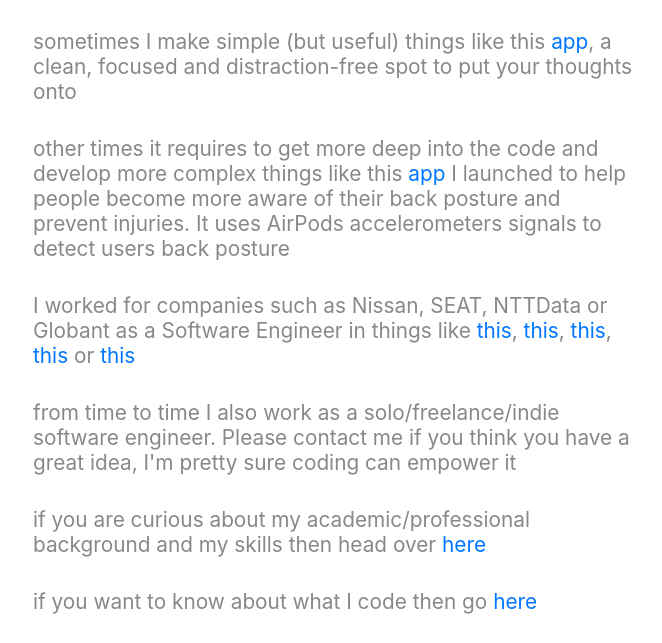
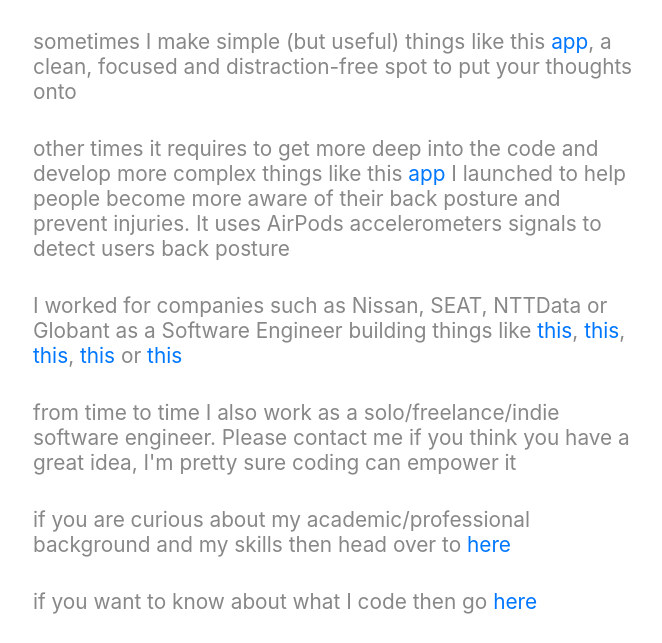
Before and after one commit to JCentercreation/PersonalWebSite, a plain HTML site: page index.html in a window 1280 px wide. Shown: the part 125-768 px from the top of the page, without its empty margins (7-669 px from the left). Drawn offline with Linux system fonts and the light colour scheme.

Commit message:
Fix - English language corrections

```diff
--- a/index.html
+++ b/index.html
@@ -16,9 +16,9 @@
     <p class="tagline">just a guy who likes to build new stuff</p>
     <p class="tagline">sometimes I make simple (but useful) things like this <a href="https://apps.apple.com/app/writingfree/id6751441278">app</a>, a clean, focused and distraction-free spot to put your thoughts onto</p>
     <p class="tagline">other times it requires to get more deep into the code and develop more complex things like this <a href="https://www.necktimer.com">app</a> I launched to help people become more aware of their back posture and prevent injuries. It uses AirPods accelerometers signals to detect users back posture</p>
-    <p class="tagline">I worked for companies such as Nissan, SEAT, NTTData or Globant as a Software Engineer in things like <a href="https://apps.apple.com/es/app/app-banco-sabadell/id347887638">this</a>, <a href="https://apps.apple.com/es/app/santander-espa%C3%B1a/id408043474">this</a>, <a href="https://apps.apple.com/es/app/zara/id547951480">this</a>, <a href="https://www.nissan.es/vehiculos/nuevos-vehiculos/qashqai.html">this</a> or <a href="https://www.audi.es/es/modelos/a3/a3-sportback/">this</a></p>
+    <p class="tagline">I worked for companies such as Nissan, SEAT, NTTData or Globant as a Software Engineer building things like <a href="https://apps.apple.com/es/app/app-banco-sabadell/id347887638">this</a>, <a href="https://apps.apple.com/es/app/santander-espa%C3%B1a/id408043474">this</a>, <a href="https://apps.apple.com/es/app/zara/id547951480">this</a>, <a href="https://www.nissan.es/vehiculos/nuevos-vehiculos/qashqai.html">this</a> or <a href="https://www.audi.es/es/modelos/a3/a3-sportback/">this</a></p>
     <p class="tagline">from time to time I also work as a solo/freelance/indie software engineer. Please contact me if you think you have a great idea, I'm pretty sure coding can empower it</p>
-    <p class="tagline">if you are curious about my academic/professional background and my skills then head over <a href="https://www.linkedin.com/in/javiercarrillogallego">here</a></p>
+    <p class="tagline">if you are curious about my academic/professional background and my skills then head over to <a href="https://www.linkedin.com/in/javiercarrillogallego">here</a></p>
     <p class="tagline">if you want to know about what I code then go <a href="https://github.com/JCentercreation">here</a></p>
     <p class="tagline">ps: if you want to contact me then send me a LinkedIn <a href="https://www.linkedin.com/in/javiercarrillogallego">DM</a>. I generally respond to every single message under 400 characters with a clear ask</p>
   </main>
```
